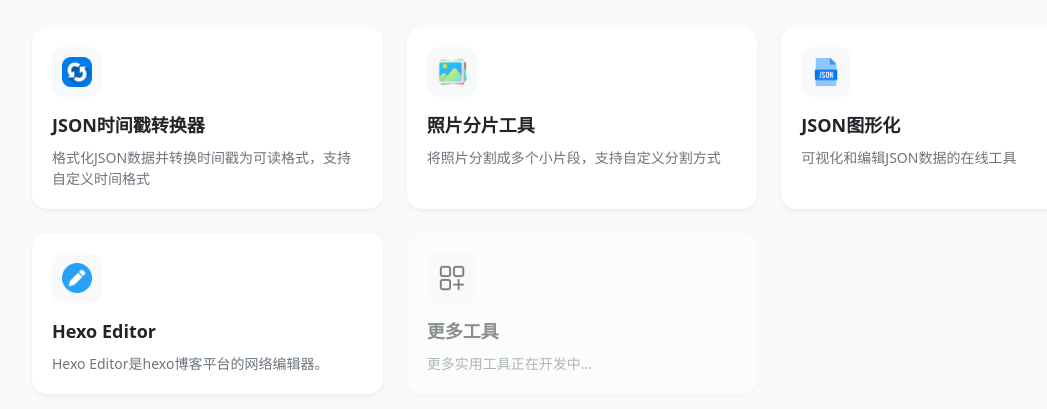
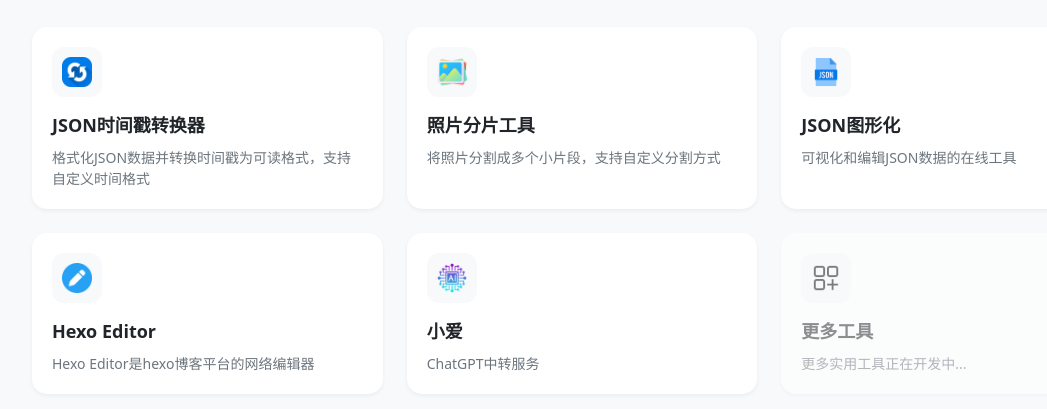
Before and after one commit to JoneZhu/web-tool, a plain HTML site: page index.html in a window 1280 px wide. Shown: the part 125-534 px from the top of the page, without its empty margins (58-1105 px from the left). Drawn offline with nearby package versions, Linux system fonts and the light colour scheme.

Commit message:
feat：添加工具

```diff
--- a/index.html
+++ b/index.html
@@ -110,8 +110,18 @@
                     <img src="images/editor.png" alt="Hexo Editor">
                 </div>
                 <div class="tool-name">Hexo Editor</div>
-                <p class="tool-description">Hexo Editor是hexo博客平台的网络编辑器。</p>
+                <p class="tool-description">Hexo Editor是hexo博客平台的网络编辑器</p>
             </a>
+
+            <!-- JSON图形化 -->
+            <a href="https://chat.xiaoai.plus/#/chat" class="tool-card">
+                <div class="tool-icon">
+                    <img src="images/artificial-intelligence.png" alt="Hexo Editor">
+                </div>
+                <div class="tool-name">小爱</div>
+                <p class="tool-description">ChatGPT中转服务</p>
+            </a>
+
 
             <!-- 预留的工具卡片模板 -->
             <a href="#" class="tool-card" style="opacity: 0.5;">
```
Also changed, not shown: images/artificial-intelligence.png (added).
